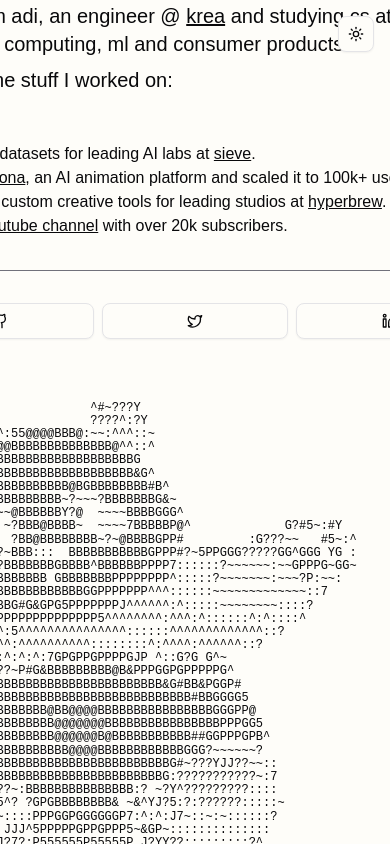
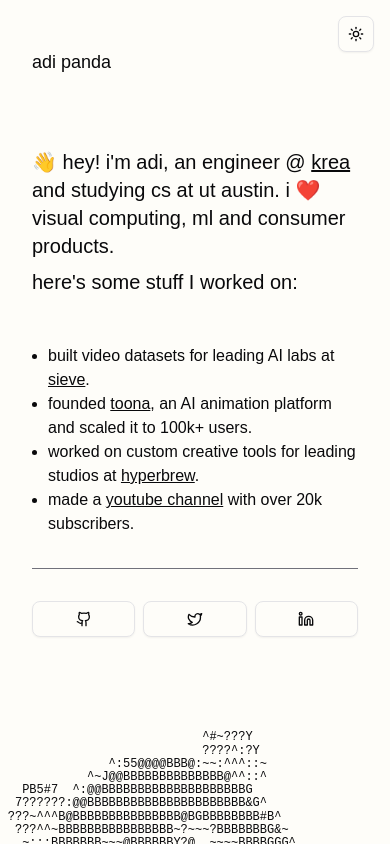
Before and after one commit to adi-panda/adi-site, a SvelteKit app: page / in a window 390 px wide. Built offline with nearby package versions, Linux system fonts and the light colour scheme.

Commit message:
fix panda + mobile

```diff
--- a/src/routes/+page.svelte
+++ b/src/routes/+page.svelte
@@ -7,9 +7,8 @@
 </script>
 
 <main
-  class="h-screen w-full flex items-center justify-center overflow-x-hidden px-4"
+  class="h-screen w-full flex items-center justify-start lg:justify-center overflow-x-hidden px-0 lg:px-4 lg:pt-0 pt-12 flex-col lg:flex-row"
 >
-  <div class="flex flex-col lg:flex-row items-center justify-center mx-auto">
   <Button
     onclick={toggleMode}
     variant="outline"
@@ -35,8 +34,7 @@
         👋 hey! i'm adi, an engineer @ <a
           href="https://krea.ai"
           class="underline">krea</a
-          > and studying cs at ut austin. i ❤️ visual computing, ml and consumer
-          products.
+        > and studying cs at ut austin. i ❤️ visual computing, ml and consumer products.
       </span>
       <span class="text-xl text-foreground">
         here's some stuff I worked on:
@@ -89,10 +87,9 @@
   </div>
 
   <div
-      class="slide-in-from-left transform -translate-x-28 -translate-y-8 md:-translate-x-0 pt-[3rem] w-[40rem] flex items-center justify-center"
+    class="slide-in-from-left lg:transform lg:translate-x-12 lg:-translate-y-8 pt-[3rem] w-[40rem] flex items-center justify-center"
   >
     <AsciiVideoPlayer />
-    </div>
   </div>
 </main>
 
```
Lines whose indentation alone changed are shown as unchanged.
